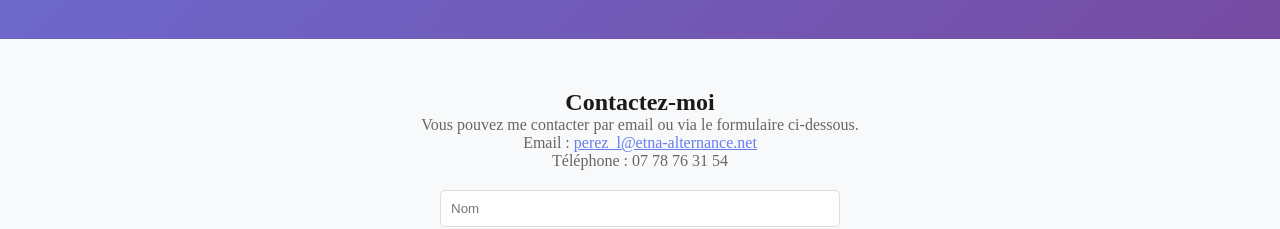
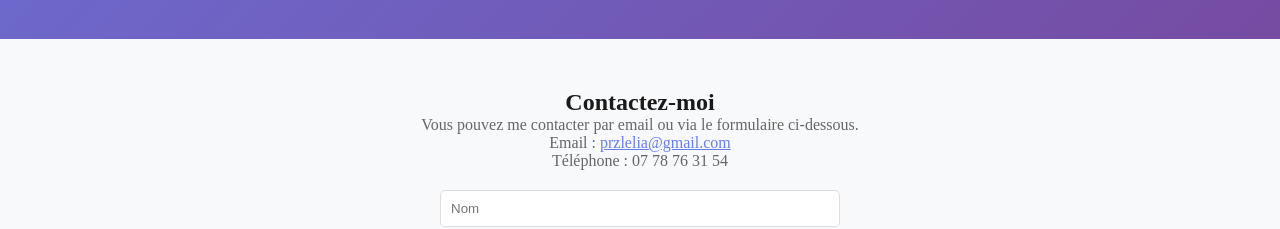
Before and after one commit to przlelia-art/Portfolio, a React (Vite) app: page / in a window 1280 px wide. Shown: the part 2780-3009 px from the top of the page. Built offline with nearby package versions, Linux system fonts and the light colour scheme.

Commit message:
fix: change my email

```diff
--- a/src/components/Contact.jsx
+++ b/src/components/Contact.jsx
@@ -50,7 +50,7 @@ function Contact() {
       <p style={{ color: "#666" }}>Vous pouvez me contacter par email ou via le formulaire ci-dessous.</p>
 
       <p style={{ color: "#666" }}>
-        Email : <a href="mailto:przlelia@gmail.com" style={{ color: "#667eea", textDecoration: "underline" }}>perez_l@etna-alternance.net</a>
+        Email : <a href="mailto:przlelia@gmail.com" style={{ color: "#667eea", textDecoration: "underline" }}>przlelia@gmail.com</a>
       </p>
       <p style={{ color: "#666" }}>Téléphone : 07 78 76 31 54</p>
 
```
